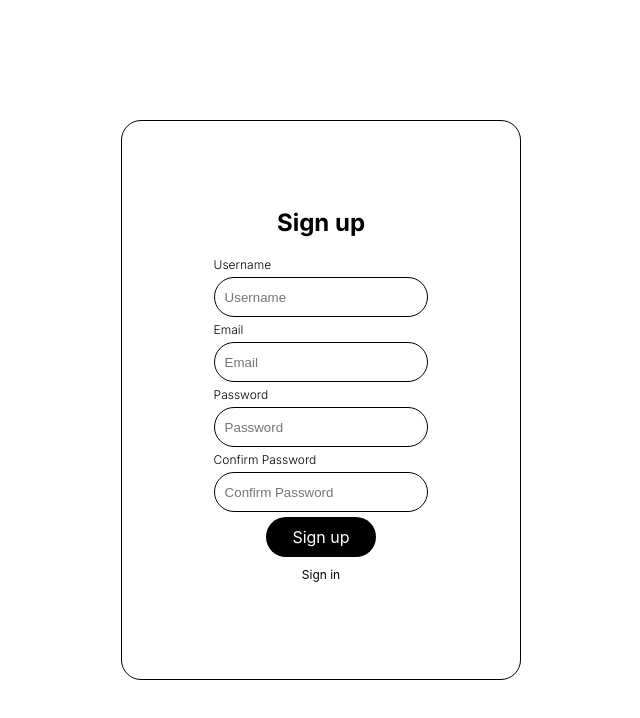
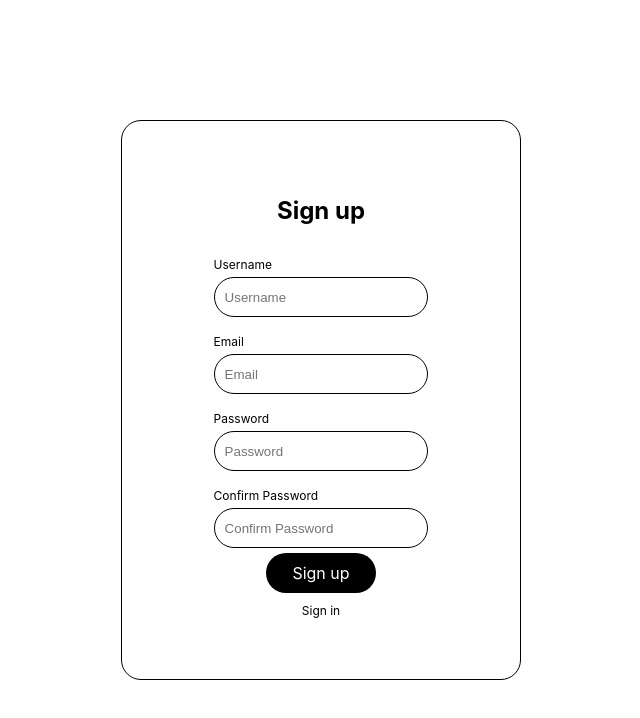
Before and after one commit to winkjii/peek-a-plot, a React (Create React App) app: page /sign-up in a window 1280 px wide. Shown: the top 718 px of the page, without its empty margins (319-959 px from the left). Built offline with nearby package versions, Linux system fonts and the light colour scheme; no server answers.

Commit message:
Dark mode plot page and edit backend of sign up

```diff
--- a/src/pages/Plot/Plot.js
+++ b/src/pages/Plot/Plot.js
@@ -6,10 +6,13 @@ import { useNavigate } from "react-router-dom";
 import { db } from "../../firebase/firebase";
 import { getDocs, collection, addDoc } from "firebase/firestore";
 import { AuthContext } from "../../firebase/AuthContext";
+import { ThemeContext } from "../../components/Toggle/ContextProvider";
+import { Toggle } from "../../components/Toggle/Toggle";
 
 
 const Plot = () => {
   <meta name="viewport" content="width=device-width, initial-scale=1.0"></meta>;
+  const { isDark } = useContext(ThemeContext);
 
   const navigate = useNavigate();
   const plotCollectionRef = collection(db, "plots");
@@ -61,7 +64,8 @@ const Plot = () => {
   };
 
   return (
-    <div className={styles.container}>
+    <div className={styles.container} data-theme={isDark ? "dark" : "light"}>
+    <Toggle />
       <Header title={"Your Plot"} />
       <div class={styles.form_container}>
         <label class={styles.title} htmlFor="title">
--- a/src/pages/Plot/Plot.module.css
+++ b/src/pages/Plot/Plot.module.css
@@ -1,5 +1,6 @@
 .container {
     max-width: 100%;
+    background-color: var(--background);
   }
 
 .form_container {
@@ -22,6 +23,7 @@ textarea {
     font-weight: 500;
     margin-left: 20px;
     margin-bottom: 10px;
+    color: var(--color);
 }
 
 .describe {
@@ -30,7 +32,7 @@ textarea {
     font-weight: 300;
     margin-left: 20px;
     margin-bottom: 15px;
-
+    color: var(--color);
 }
 
 .buttonContainer {
@@ -38,9 +40,10 @@ textarea {
     justify-content: center;
 }
 button[type="submit"] {
-    background-color: black;
+    background-color: var(--color);
+    border-width: 0px;
     border-radius: 40px;
-    color: white;
+    color: var(--background);
     font-size: 25px;
     font-weight: bold;
     padding: 11px 55px;
--- a/src/pages/SignUp/SignUp.js
+++ b/src/pages/SignUp/SignUp.js
@@ -20,33 +20,33 @@ const SignUp = () => {
   const handleSignUp = async () => {
     try {
       const res = await createUserWithEmailAndPassword(auth, email, password);
+      // const storageRef = ref(storage, "usersImages/"+username);
 
-      const storageRef = ref(storage, "usersImages/"+username);
+      // const uploadTask = uploadBytesResumable(storageRef, img);
 
-      const uploadTask = uploadBytesResumable(storageRef, img);
-
-      uploadTask.on(
-        (error) => {
-          setError(true)
-        },
-        () => {
-          getDownloadURL(uploadTask.snapshot.ref).then(async(downloadURL) => {
+      // uploadTask.on(
+      //   (error) => {
+      //     setError(true)
+      //   },
+      //   () => {
+      //     getDownloadURL(uploadTask.snapshot.ref).then(async(downloadURL) => {
+      //       console.log(downloadURL)
             await updateProfile(res.user, {
               displayName: username,
-              photoURL: downloadURL, // นำ downloadURL จากการอัปโหลดรูปภาพเข้ามาด้วย
+              // photoURL: downloadURL,
             });
 
             await setDoc(doc(db, "users", res.user.uid), {
               uid: res.user.uid,
               displayName: username,
               email,
-              photoURL: downloadURL, // นำ downloadURL จากการอัปโหลดรูปภาพเข้ามาด้วย
+              // photoURL: downloadURL,
             });
 
             setDoc(doc(db,"usersPosts",res.user.uid), {messages: []});
-          });
-        }
-      );
+      //     });
+      //   }
+      // );
       navigate("/sign-in");
       // console.log(res.user)
     } catch (error) {
@@ -83,9 +83,9 @@ const SignUp = () => {
   return (
     <div className={styles.container}>
       <div className={styles.formContainer}>
-        <text className={styles.title}>Sign up</text>
+        <p className={styles.title}>Sign up</p>
         <div className={styles.inputContainer}>
-          <text className={styles.inputLabel}>Username</text>
+          <p className={styles.inputLabel}>Username</p>
           <input
             className={styles.input}
             placeholder="Username"
@@ -94,18 +94,18 @@ const SignUp = () => {
           />
         </div>
         <div className={styles.inputContainer}>
-          <text className={styles.inputLabel}>Email</text>
+          <p className={styles.inputLabel}>Email</p>
           <input
             className={styles.input}
             placeholder="Email"
             value={email}
             onChange={(e) => setEmail(e.target.value)}
-            keyboardType="email-address"
+            keyboardtype="email-address"
             autoCapitalize="none"
           />
         </div>
         <div className={styles.inputContainer}>
-          <text className={styles.inputLabel}>Password</text>
+          <p className={styles.inputLabel}>Password</p>
           <input
             type="password"
             className={styles.input}
@@ -117,7 +117,7 @@ const SignUp = () => {
           />
         </div>
         <div className={styles.inputContainer}>
-          <text className={styles.inputLabel}>Confirm Password</text>
+          <p className={styles.inputLabel}>Confirm Password</p>
           <input
             type="password"
             className={styles.input}
```
